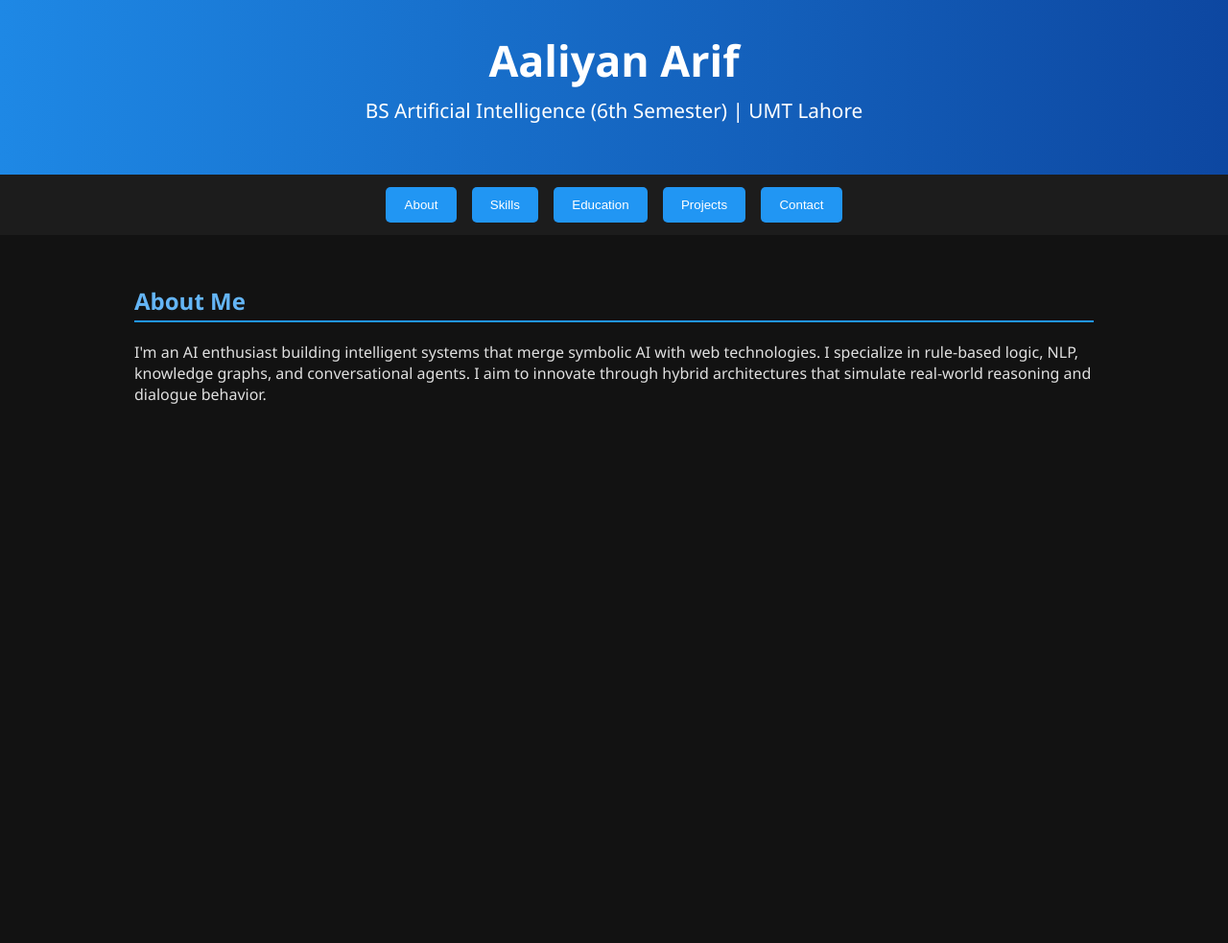
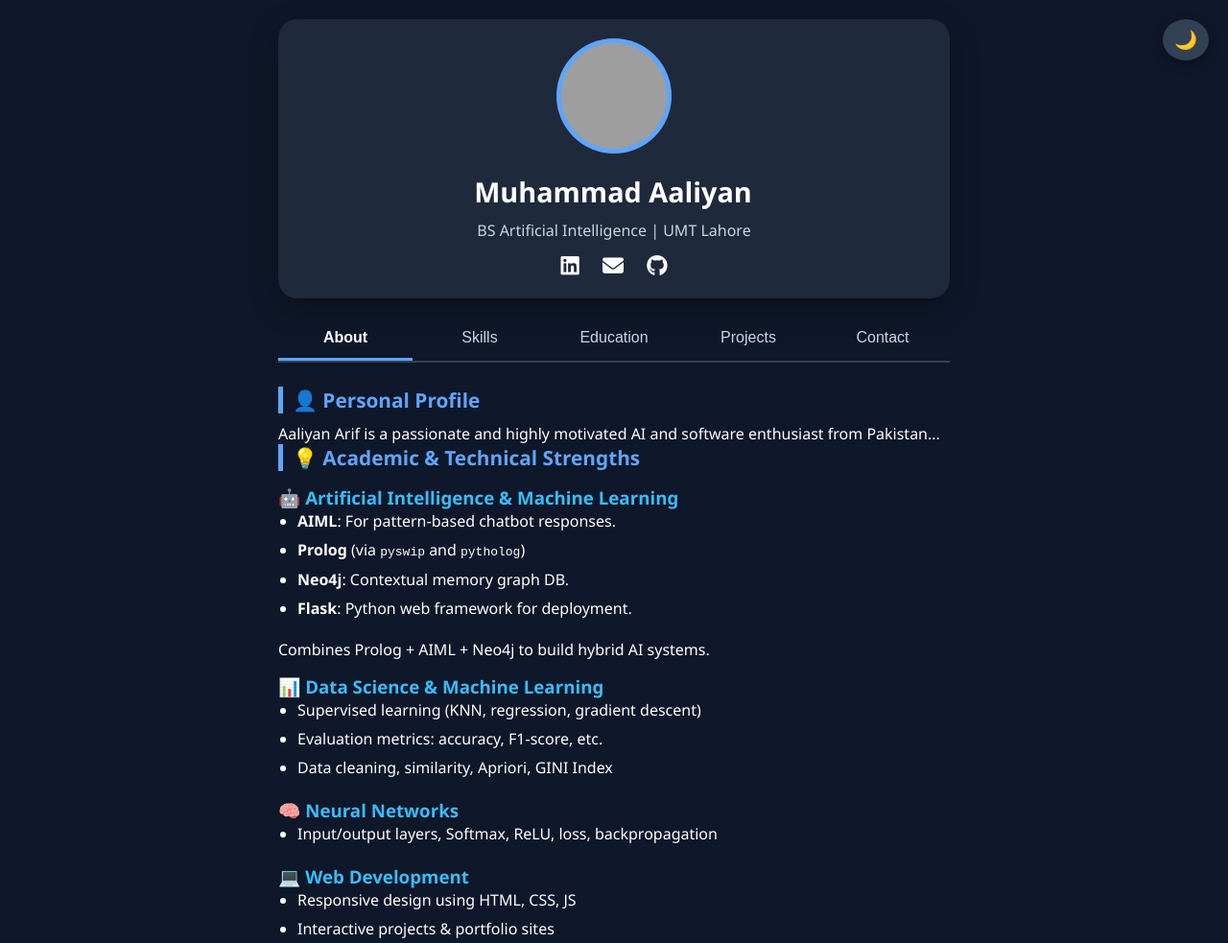
Before and after one commit to Aaliyan-coder/portfolio, a plain HTML site: page index.html in a window 1280 px wide. Shown: the whole page at 96% size. Before the commit the page ends 800 px from the top, so only its background shows below. Drawn offline with Linux system fonts and the light colour scheme; grey boxes are pictures that could not be loaded.

Commit message:
Update index.html

```diff
--- a/index.html
+++ b/index.html
@@ -2,194 +2,407 @@
 <html lang="en">
 <head>
   <meta charset="UTF-8" />
-  <meta name="viewport" content="width=device-width, initial-scale=1.0" />
-  <title>Aaliyan Arif | AI Portfolio</title>
+  <meta name="viewport" content="width=device-width, initial-scale=1.0"/>
+  <title>Aaliyan Arif - Profile</title>
+  <script src="https://kit.fontawesome.com/a076d05399.js" crossorigin="anonymous"></script>
   <style>
-    body {
-      font-family: 'Segoe UI', Tahoma, Geneva, Verdana, sans-serif;
+    * {
   margin: 0;
   padding: 0;
-      background: #121212;
-      color: #e0e0e0;
-      transition: background 0.5s ease, color 0.5s ease;
-      overflow-x: hidden;
+  box-sizing: border-box;
 }
-    header {
-      background: linear-gradient(90deg, #1e88e5, #0d47a1);
-      color: white;
-      padding: 2rem 1rem;
-      text-align: center;
-      animation: slideDown 1s ease-in-out; /* NEW */
-      box-shadow: 0 2px 8px rgba(0, 0, 0, 0.5);
-    }
-    header h1 {
-      margin: 0;
-      font-size: 2.8rem;
-    }
-    header p {
-      font-size: 1.3rem;
-      margin-top: 0.5rem;
-    }
-    nav {
+
+body {
+  font-family: 'Segoe UI', sans-serif;
+  background-color: #0f172a;
+  color: #fff;
   display: flex;
   justify-content: center;
-      background: #1c1c1c;
-      padding: 0.8rem;
+  padding: 20px;
 }
-    nav button {
-      background: #2196f3;
+
+.container {
+  max-width: 700px;
+  width: 100%;
+}
+
+.card {
+  background-color: #1e293b;
+  border-radius: 20px;
+  text-align: center;
+  padding: 20px;
+  margin-bottom: 20px;
+  box-shadow: 0 10px 30px rgba(0, 0, 0, 0.3);
+  transition: transform 0.3s ease;
+}
+
+.card:hover {
+  transform: translateY(-5px);
+}
+
+.profile-pic img {
+  width: 120px;
+  height: 120px;
+  border-radius: 50%;
+  background: #60a5fa;
+  padding: 5px;
+  object-fit: cover;
+}
+
+h1 {
+  margin-top: 15px;
+  font-size: 1.8rem;
+}
+
+.title {
+  margin: 10px 0;
+  font-size: 1rem;
+  color: #cbd5e1;
+}
+
+.social-links a {
   color: white;
+  margin: 0 10px;
+  font-size: 22px;
+  transition: color 0.3s ease;
+}
+
+.social-links a:hover {
+  color: #60a5fa;
+}
+
+.tabs {
+  display: flex;
+  justify-content: space-around;
+  margin-bottom: 15px;
+  border-bottom: 2px solid #334155;
+}
+
+.tabs button {
+  flex: 1;
+  background: none;
   border: none;
-      padding: 0.7rem 1.2rem;
-      margin: 0 0.5rem;
-      border-radius: 5px;
+  color: #cbd5e1;
+  font-size: 1rem;
+  padding: 12px;
+  border-bottom: 3px solid transparent;
   cursor: pointer;
-      transition: background 0.3s ease, transform 0.2s ease; /* NEW */
+  transition: all 0.3s ease;
 }
-    nav button:hover {
-      background: #0d47a1;
-      transform: scale(1.05); /* NEW */
+
+.tabs button:hover {
+  background-color: #1e293b;
 }
-    main {
-      padding: 2rem;
-      max-width: 1000px;
-      margin: auto;
+
+.tabs .active {
+  border-bottom: 3px solid #60a5fa;
+  color: white;
+  font-weight: bold;
 }
+
 section {
   display: none;
-      opacity: 0; /* NEW */
-      transform: translateY(20px); /* NEW */
-      transition: opacity 0.6s ease, transform 0.6s ease; /* NEW */
+  padding: 10px 0;
+  text-align: left;
+  animation: fadeIn 0.5s ease-in;
 }
+
 section.active {
   display: block;
-      opacity: 1; /* NEW */
-      transform: translateY(0); /* NEW */
 }
-    h2 {
-      color: #64b5f6;
-      border-bottom: 2px solid #2196f3;
-      padding-bottom: 0.3rem;
+
+@keyframes fadeIn {
+  from { opacity: 0; transform: translateY(10px); }
+  to { opacity: 1; transform: translateY(0); }
 }
+
+section h2 {
+  font-size: 1.3rem;
+  margin-bottom: 10px;
+  color: #60a5fa;
+  border-left: 5px solid #60a5fa;
+  padding-left: 10px;
+}
+
+section h3 {
+  color: #38bdf8;
+  margin-top: 15px;
+}
+
 ul {
-      list-style: none;
-      padding: 0;
+  padding-left: 20px;
+  margin-bottom: 20px;
 }
-    li {
-      background: #1e1e1e;
-      margin: 0.5rem 0;
-      padding: 1rem;
-      border-left: 4px solid #42a5f5;
-      box-shadow: 0 2px 6px rgba(0, 0, 0, 0.3);
-      transition: transform 0.3s ease, box-shadow 0.3s ease;
+
+ul li {
+  margin-bottom: 6px;
+  line-height: 1.5;
 }
-    li:hover {
-      transform: scale(1.03);
-      box-shadow: 0 4px 12px rgba(66, 165, 245, 0.5); /* NEW */
+
+a {
+  color: #60a5fa;
+  text-decoration: none;
+  transition: color 0.3s ease;
 }
-    a {
-      color: #90caf9;
-      text-decoration: none;
-    }
+
 a:hover {
+  color: #38bdf8;
   text-decoration: underline;
 }
 
-    /* Animations */
-    @keyframes fadeIn {
-      from { opacity: 0; transform: translateY(20px); }
-      to { opacity: 1; transform: translateY(0); }
+/* Special Styling for Skills Section */
+#skills {
+  border: 2px solid #334155;
+  border-radius: 12px;
+  padding: 15px;
+  background-color: #1e293b;
+  box-shadow: 0 4px 20px rgba(0,0,0,0.2);
 }
 
-    @keyframes slideDown { /* NEW */
-      from { opacity: 0; transform: translateY(-100px); }
-      to { opacity: 1; transform: translateY(0); }
+.projects img {
+
+  width: 100%;
+  border-radius: 10px;
+  margin-top: 15px;
+  box-shadow: 0 4px 20px rgba(0, 0, 0, 0.3);
 }
+.projects img {
+  width: 100%;
+  border-radius: 10px;
+  margin-top: 15px;
+  box-shadow: 0 4px 20px rgba(0, 0, 0, 0.3);
+  transition: transform 0.3s ease, box-shadow 0.3s ease;
+}
+
+.projects img:hover {
+  transform: scale(1.05);
+  box-shadow: 0 6px 25px rgba(0, 0, 0, 0.4);
+}
+
+
+/* Responsive design */
+@media screen and (max-width: 768px) {
+  .tabs {
+    flex-wrap: wrap;
+  }
+
+  .tabs button {
+    flex: 1 1 50%;
+  }
+}
+#mode-toggle {
+  position: fixed; /* So it stays on scroll */
+  top: 20px;
+  right: 20px;
+  padding: 10px 12px;
+  background-color: #334155;
+  color: #fff;
+  border: none;
+  border-radius: 50%;
+  cursor: pointer;
+  font-size: 1.2rem;
+  box-shadow: 0 4px 12px rgba(0,0,0,0.3);
+  transition: background-color 0.3s, transform 0.2s ease;
+  z-index: 1000;
+}
+
+#mode-toggle:hover {
+  background-color: #60a5fa;
+  transform: scale(1.1);
+}
+
+
+/* Light mode styles */
+body.light-mode {
+  background-color: #f1f5f9;
+  color: #0f172a;
+}
+
+body.light-mode .card,
+body.light-mode #skills {
+  background-color: #fff;
+  color: #0f172a;
+  border-color: #cbd5e1;
+}
+
+body.light-mode .tabs {
+  border-bottom-color: #cbd5e1;
+}
+
+body.light-mode .tabs button {
+  color: #475569;
+}
+
+body.light-mode .tabs .active {
+  border-bottom: 3px solid #0f172a;
+  color: #0f172a;
+}
+
+body.light-mode section h2 {
+  color: #2563eb;
+  border-left-color: #2563eb;
+}
+
+body.light-mode a {
+  color: #1d4ed8;
+}
+
+body.light-mode a:hover {
+  color: #2563eb;
+}
+#typed-name {
+  font-size: 1.8rem;
+  font-weight: bold;
+  overflow: hidden;
+  white-space: nowrap;
+  border-right: 2px solid #60a5fa;
+  width: fit-content;
+  margin: 15px auto 0;
+  animation: typing 3s steps(30, end), blink 0.75s step-end infinite;
+}
+
+@keyframes typing {
+  from { width: 0 }
+  to { width: 100% }
+}
+@keyframes blink {
+  50% { border-color: transparent }
+}
+
+
   </style>
 </head>
 <body>
-  <header>
-    <h1>Aaliyan Arif</h1>
-    <p>BS Artificial Intelligence (6th Semester) | UMT Lahore</p>
-  </header>
+  <div class="container">
+    <button id="mode-toggle" onclick="toggleMode()">
+  <span id="mode-icon">🌙</span>
+</button>
+    <div class="card">
 
-  <nav>
-    <button onclick="showSection('about')">About</button>
+      <div class="profile-pic">
+        <img src="https://avatars.githubusercontent.com/u/223706261?v=4" alt="Profile Picture" />
+      </div>
+      <h1 id="typed-name"></h1>
+
+      <p class="title">BS Artificial Intelligence | UMT Lahore</p>
+      <div class="social-links">
+        <a href="https://www.linkedin.com/in/aaliyan-arif-b17172276/" target="_blank"><i class="fab fa-linkedin"></i></a>
+        <a href="mailto:aaliyanrif@gmail.com"><i class="fas fa-envelope"></i></a>
+        <a href="https://github.com/Aaliyan-coder" target="_blank"><i class="fab fa-github"></i></a>
+
+
+      </div>
+    </div>
+
+    <div class="tabs">
+      <button class="active" onclick="showSection('about')">About</button>
       <button onclick="showSection('skills')">Skills</button>
       <button onclick="showSection('education')">Education</button>
       <button onclick="showSection('projects')">Projects</button>
       <button onclick="showSection('contact')">Contact</button>
-  </nav>
+    </div>
 
-  <main>
     <section id="about" class="active">
-      <h2>About Me</h2>
-      <p>I'm an AI enthusiast building intelligent systems that merge symbolic AI with web technologies. I specialize in rule-based logic, NLP, knowledge graphs, and conversational agents. I aim to innovate through hybrid architectures that simulate real-world reasoning and dialogue behavior.</p>
+      <h2>👤 Personal Profile</h2>
+      <p>
+        Aaliyan Arif is a passionate and highly motivated AI and software enthusiast from Pakistan...
+      </p>
+      <h2>💡 Academic & Technical Strengths</h2>
+      <h3>🤖 Artificial Intelligence & Machine Learning</h3>
+      <ul>
+        <li><strong>AIML</strong>: For pattern-based chatbot responses.</li>
+        <li><strong>Prolog</strong> (via <code>pyswip</code> and <code>pytholog</code>)</li>
+        <li><strong>Neo4j</strong>: Contextual memory graph DB.</li>
+        <li><strong>Flask</strong>: Python web framework for deployment.</li>
+      </ul>
+      <p>Combines Prolog + AIML + Neo4j to build hybrid AI systems.</p>
+      <h3>📊 Data Science & Machine Learning</h3>
+      <ul>
+        <li>Supervised learning (KNN, regression, gradient descent)</li>
+        <li>Evaluation metrics: accuracy, F1-score, etc.</li>
+        <li>Data cleaning, similarity, Apriori, GINI Index</li>
+      </ul>
+      <h3>🧠 Neural Networks</h3>
+      <ul>
+        <li>Input/output layers, Softmax, ReLU, loss, backpropagation</li>
+      </ul>
+      <h3>💻 Web Development</h3>
+      <ul>
+        <li>Responsive design using HTML, CSS, JS</li>
+        <li>Interactive projects & portfolio sites</li>
+      </ul>
     </section>
 
     <section id="skills">
       <h2>Skills</h2>
       <ul>
-        <li>Languages: Python, C++, Prolog, SQL, AIML, HTML, CSS, JavaScript (Node.js)</li>
+        <li>Languages: Python, C++, Prolog, SQL, AIML, HTML, CSS, JavaScript</li>
         <li>Frameworks: Flask, Express.js</li>
-        <li>Concepts: Object-Oriented Programming (OOP), Data Structures and Algorithms (DSA), Analysis & Algorithm Design</li>
-        <li>AI & NLP: NLTK, AIML, Logic Programming, Rule-Based Systems, Symbolic AI</li>
-        <li>Databases: Neo4j (Graph DB), SQLite, MySQL</li>
-        <li>Tools: Git, Linux, RESTful APIs, Debugging & Testing</li>
-        <li>Project Integration: Multi-language AI systems, Graph reasoning, Conversational flow design</li>
+        <li>Concepts: OOP, DSA, Algorithm Design</li>
+        <li>AI & NLP: NLTK, Symbolic AI, Rule-Based Systems</li>
+        <li>Databases: Neo4j, SQLite, MySQL</li>
+        <li>Tools: Git, REST APIs, Linux</li>
       </ul>
     </section>
 
     <section id="education">
       <h2>Education</h2>
       <ul>
-        <li><strong>BS in Artificial Intelligence</strong> – University of Management and Technology, Lahore (2021–Present)</li>
-        <li><strong>ICS (Computer Science with Statistics)</strong> – College Level (Pre-Engineering Stream)</li>
+        <li><strong>BS in Artificial Intelligence</strong> – UMT Lahore (2021–Present)</li>
+        <li><strong>ICS with Statistics</strong> – Pre-Engineering Stream</li>
       </ul>
     </section>
 
     <section id="projects">
       <h2>Projects</h2>
       <ul>
-        <li>
-          <strong>Hybrid AI Chatbot System</strong> – Combines AIML (dialogue), Prolog (logic), Neo4j (memory), Flask backend, and NLTK (language processing).
-          <br>
-          🔗 <a href="https://github.com/Aaliyan-coder/CHAT-BOT-WITH-NEO4J" target="_blank">CHAT-BOT-WITH-NEO4J</a>
-        </li>
-        <li>
-          <strong>Mini Data Analysis Toolkit</strong> – Python CLI for SQL, data wrangling, and simple analytics.
-          <br>
-          🔗 <a href="https://github.com/aaliyanarif/data-analysis-toolkit" target="_blank">View on GitHub</a>
-        </li>
-        <li>
-          <strong>OOP-based Bank Management System</strong> – Customer account simulation in C++ using OOP.
-          <br>
-          🔗 <a href="https://github.com/aaliyanarif/bank-management-system" target="_blank">View on GitHub</a>
-        </li>
-        <li>
-          <strong>Family Tree Logic Query System</strong> – Prolog + Python-based relationship question solver.
-          <br>
-          🔗 <a href="https://github.com/aaliyanarif/family-tree-logic-system" target="_blank">View on GitHub</a>
-        </li>
+        <li><strong>Hybrid AI Chatbot</strong> – AIML + Prolog + Neo4j + Flask<br><a href="https://github.com/Aaliyan-coder/CHAT-BOT-WITH-NEO4J" target="_blank">GitHub</a></li>
+        <li><strong>Data Analysis Toolkit</strong> – CLI tool for data wrangling<br><a href="https://github.com/aaliyanarif/data-analysis-toolkit" target="_blank">GitHub</a></li>
+        <li><strong>Bank System in C++</strong> – OOP-based account simulation<br><a href="https://github.com/aaliyanarif/bank-management-system" target="_blank">GitHub</a></li>
+        <li><strong>Family Tree Logic System</strong> – Prolog + Python logic<br><a href="https://github.com/aaliyanarif/family-tree-logic-system" target="_blank">GitHub</a></li>
       </ul>
+      <div class="projects">
+        <img src="projects-preview.jpg" alt="Project Preview" />
+      </div>
     </section>
 
     <section id="contact">
       <h2>Contact</h2>
-
-      <p>Email: <em>aaliyanrif@gmail.com</em><br>
-      GitHub: <a href="https://github.com/Aaliyan-coder" target="_blank">Github.com/AaliyanArif</a><br>
-      Linkedin <a href="https://www.linkedin.com/in/aaliyan-arif-b17172276/" target="_blank">Linkedin.com/AaliyanArif</p>
+      <p>
+        📧 Email: <a href="mailto:aaliyanrif@gmail.com">aaliyanrif@gmail.com</a><br>
+        💻 GitHub: <a href="https://github.com/Aaliyan-coder" target="_blank">github.com/aaliyanarif</a><br>
+        🔗 LinkedIn: <a href="https://www.linkedin.com/in/aaliyan-arif-b17172276/" target="_blank">linkedin.com/in/aaliyan-arif</a>
+      </p>
     </section>
-  </main>
+  </div>
 
   <script>
     function showSection(id) {
       document.querySelectorAll('section').forEach(section => {
         section.classList.remove('active');
       });
+      document.querySelectorAll('.tabs button').forEach(btn => {
+        btn.classList.remove('active');
+      });
       document.getElementById(id).classList.add('active');
+      event.target.classList.add('active');
     }
+    function toggleMode() {
+  document.body.classList.toggle('light-mode');
+  const icon = document.getElementById('mode-icon');
+  icon.textContent = document.body.classList.contains('light-mode') ? '☀️' : '🌙';
+}
+
+document.addEventListener("DOMContentLoaded", () => {
+  const name = "Muhammad Aaliyan";
+  let i = 0;
+  const interval = setInterval(() => {
+    document.getElementById("typed-name").textContent = name.slice(0, i++);
+    if (i > name.length) clearInterval(interval);
+  }, 100);
+});
+
+
   </script>
 </body>
 </html>
```
Lines whose indentation alone changed are shown as unchanged.
